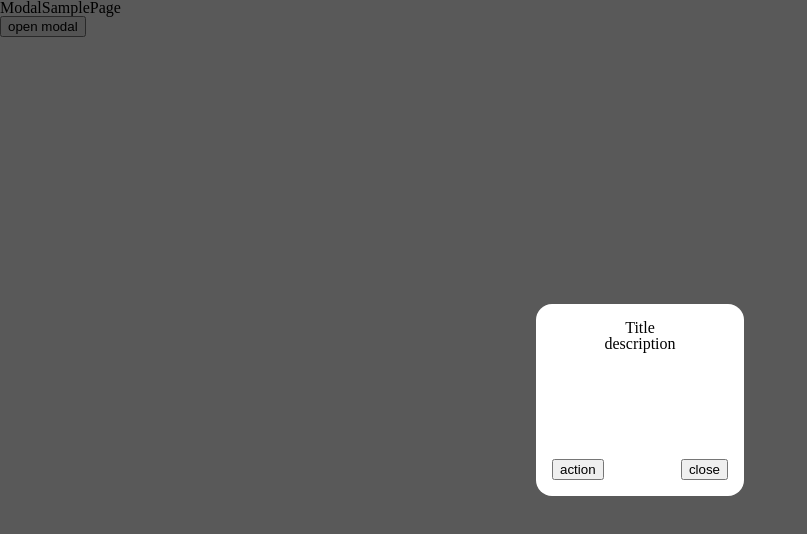
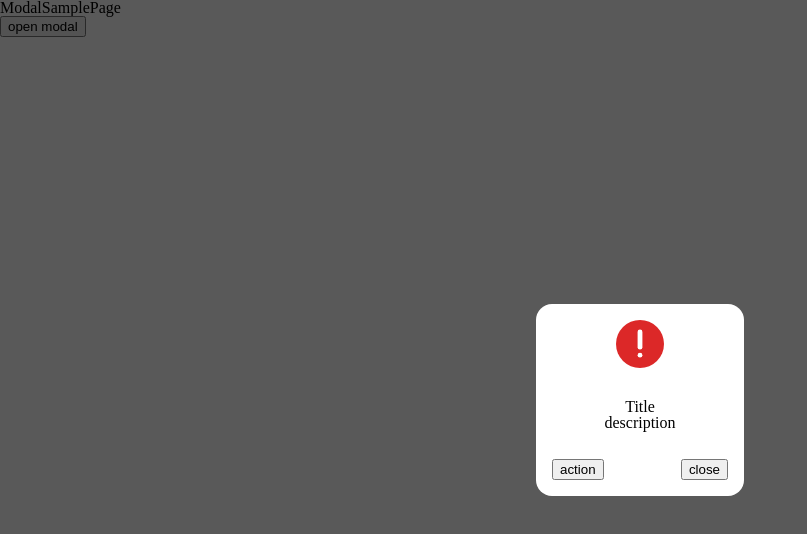
Before and after one commit to mococo-numble8/frontend, a React (Create React App) app: page /modal in a window 1280 px wide. Both pictures are taken after a click on the button "open modal". Shown: the top 534 px of the page, without its empty margins (0-807 px from the left). Built offline with nearby package versions, Linux system fonts and the light colour scheme.

Commit message:
#3b058c 공통 컴포넌트 - modal Icon 추가

```diff
--- a/src/components/common/Modal/Modal.tsx
+++ b/src/components/common/Modal/Modal.tsx
@@ -17,7 +17,7 @@ const Modal: React.FC<PropsType> = props => {
   return (
     <Overlay>
       <div className={styles.modal}>
-        {props.icon}
+        {props.icon && <div>{props.icon}</div>}
         <div>
           <h1>{props.title}</h1>
           <p>{props.desc}</p>
--- a/src/pages/ModalSamplePage.tsx
+++ b/src/pages/ModalSamplePage.tsx
@@ -1,3 +1,4 @@
+import Icon from 'components/common/Icon/Icon';
 import Modal from 'components/common/Modal/Modal';
 import { useModal } from 'hooks/ui/useModal';
 
@@ -10,6 +11,7 @@ const ModalSamplePage: React.FC = () => {
       <button onClick={openModal}>open modal</button>
       <div>
         <Modal
+          icon={<Icon name="warning" alt="warning" className="large" />}
           title="Title"
           desc="description"
           buttons={[
```
